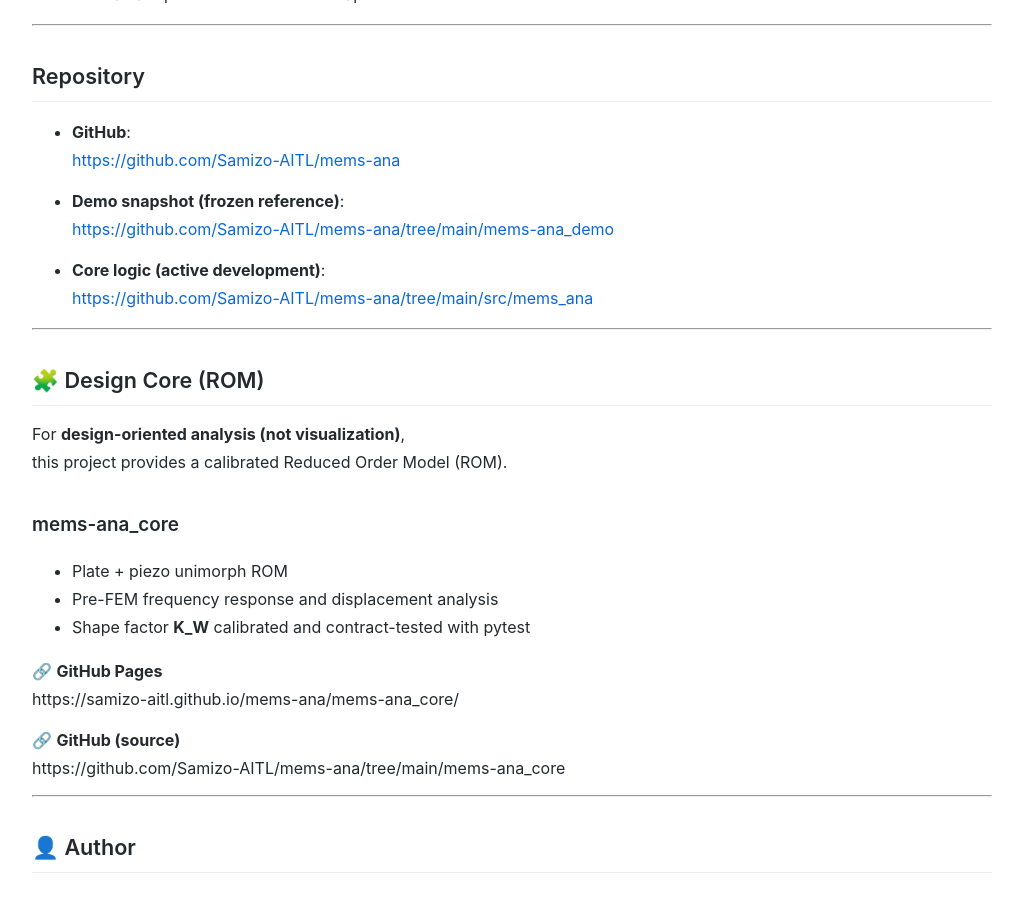
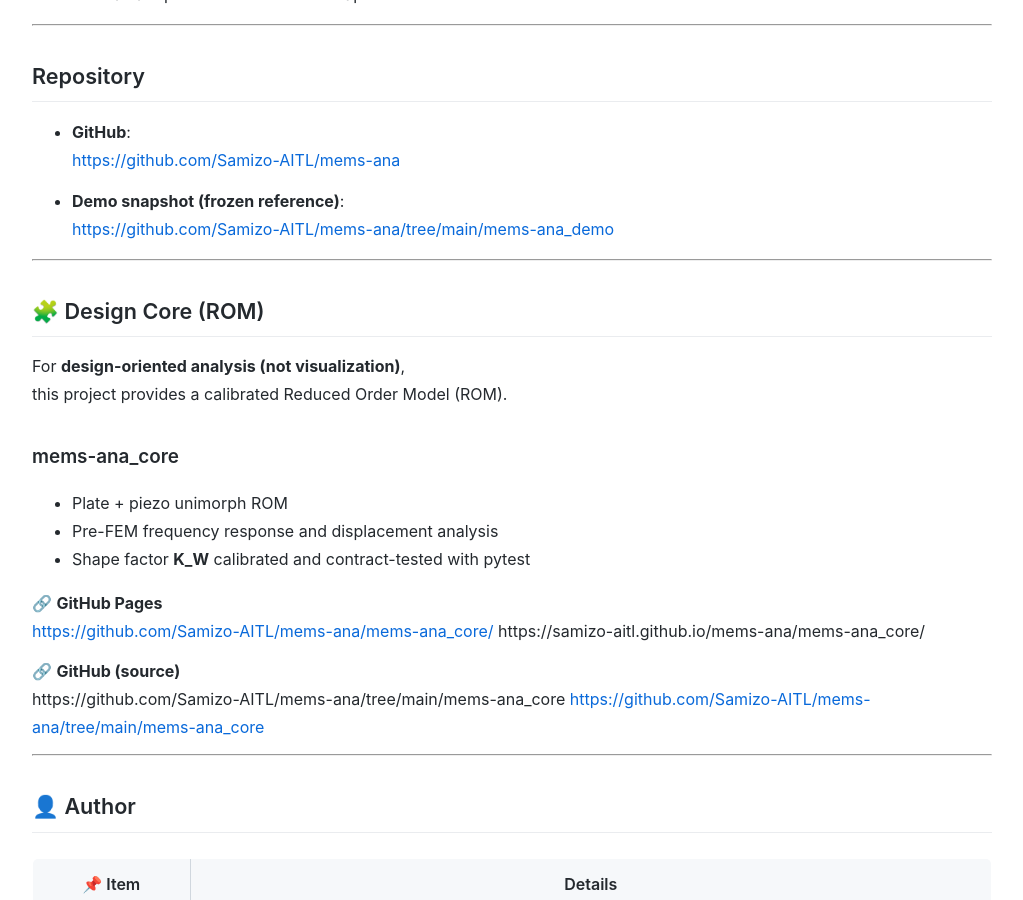
Before and after one commit to Samizo-AITL/mems-ana, a Jekyll site: the page built from index.md, in a window 1280 px wide and 900 px high, scrolled down 2748 px. Shown: the whole window, without its empty margins (128-1151 px from the left). Built offline with Jekyll 4.4.1, drawn with Linux system fonts in a browser that asks for light colours.

Commit message:
Update index.md

```diff
--- a/index.md
+++ b/index.md
@@ -91,9 +91,6 @@
 - **Demo snapshot (frozen reference)**:
   [https://github.com/Samizo-AITL/mems-ana/tree/main/mems-ana_demo](https://github.com/Samizo-AITL/mems-ana/tree/main/mems-ana_demo)
 
-- **Core logic (active development)**:
-  [https://github.com/Samizo-AITL/mems-ana/tree/main/src/mems_ana](https://github.com/Samizo-AITL/mems-ana/tree/main/src/mems_ana)
-
 ---
 
 ## 🧩 Design Core (ROM)
@@ -107,10 +104,12 @@
 - Shape factor **K_W** calibrated and contract-tested with pytest
 
 🔗 **GitHub Pages**
+[https://github.com/Samizo-AITL/mems-ana/mems-ana_core/](https://github.com/Samizo-AITL/mems-ana/mems-ana_core/)
 https://samizo-aitl.github.io/mems-ana/mems-ana_core/
 
 🔗 **GitHub (source)**
 https://github.com/Samizo-AITL/mems-ana/tree/main/mems-ana_core
+[https://github.com/Samizo-AITL/mems-ana/tree/main/mems-ana_core](https://github.com/Samizo-AITL/mems-ana/tree/main/mems-ana_core)
 
 ---
 
```
